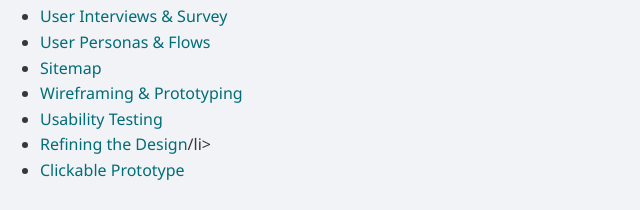
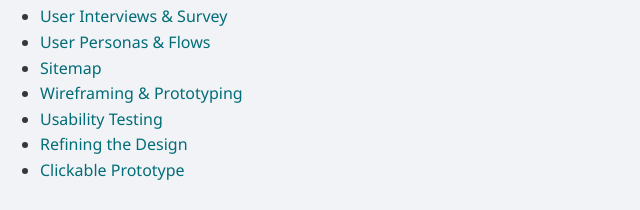
Before and after one commit to kinovsky/portfolio-website, a plain HTML site: page vela.html in a window 1280 px wide. Shown: the part 2543-2753 px from the top of the page, 0-640 px from the left. Drawn offline with nearby package versions, Linux system fonts and the light colour scheme.

Commit message:
Missing '<'

```diff
--- a/vela.html
+++ b/vela.html
@@ -80,7 +80,7 @@
                 <li><a href="#sitemap">Sitemap</a></li>
                 <li><a href="#wireframing">Wireframing & Prototyping</a></li>
                 <li><a href="#usability_testing">Usability Testing</a></li>
-                <li><a href="#refining_design">Refining the Design</a>/li>
+                <li><a href="#refining_design">Refining the Design</a></li>
                 <li><a href="#prototype">Clickable Prototype</a></li>
             </ul>
         </div>
```
